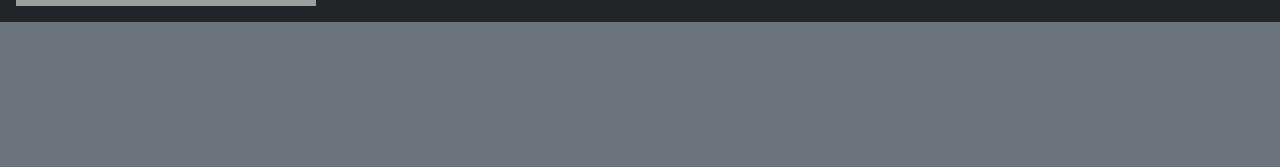
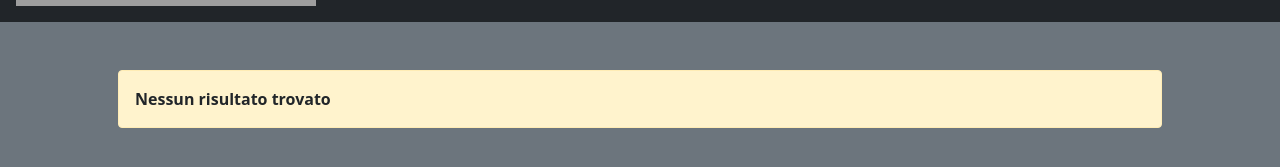
Before and after one commit to StefanoSax93/vue-boolflix, a Vue app: page / in a window 1280 px wide. Shown: the part 235-402 px from the top of the page. Built offline with nearby package versions, Linux system fonts and the light colour scheme; grey boxes are pictures that could not be loaded.

Commit message:
aggiunta alert

```diff
--- a/src/components/TheMain.vue
+++ b/src/components/TheMain.vue
@@ -1,13 +1,16 @@
 <template>
     <div class="flex-grow-1 bg-secondary overflow-auto">
         <div class="container p-5">
-            <div class="d-flex flex-wrap gap-5 justify-content-center">
+            <div class="d-flex flex-wrap gap-5 justify-content-center" v-if="moviesList.length !== 0 && seriesList.length !== 0">
                 <div v-for="movie in moviesList" :key="movie.id">
                         <StampCard :product="movie"></StampCard>
                 </div>
                 <div v-for="serie in seriesList" :key="serie.id">
                         <StampCard :product="serie"></StampCard>
                 </div>
+            </div>
+            <div v-else>
+                <div class="alert alert-warning text-dark fw-bold">Nessun risultato trovato</div>
             </div>
         </div>
     </div>
--- a/src/store.js
+++ b/src/store.js
@@ -22,6 +22,5 @@ export function searchMovies(searchText,type) {
             state.seriesList = resp.data.results;
         }
         console.log(state.moviesList);
-    });
-
+    })
 }
```
